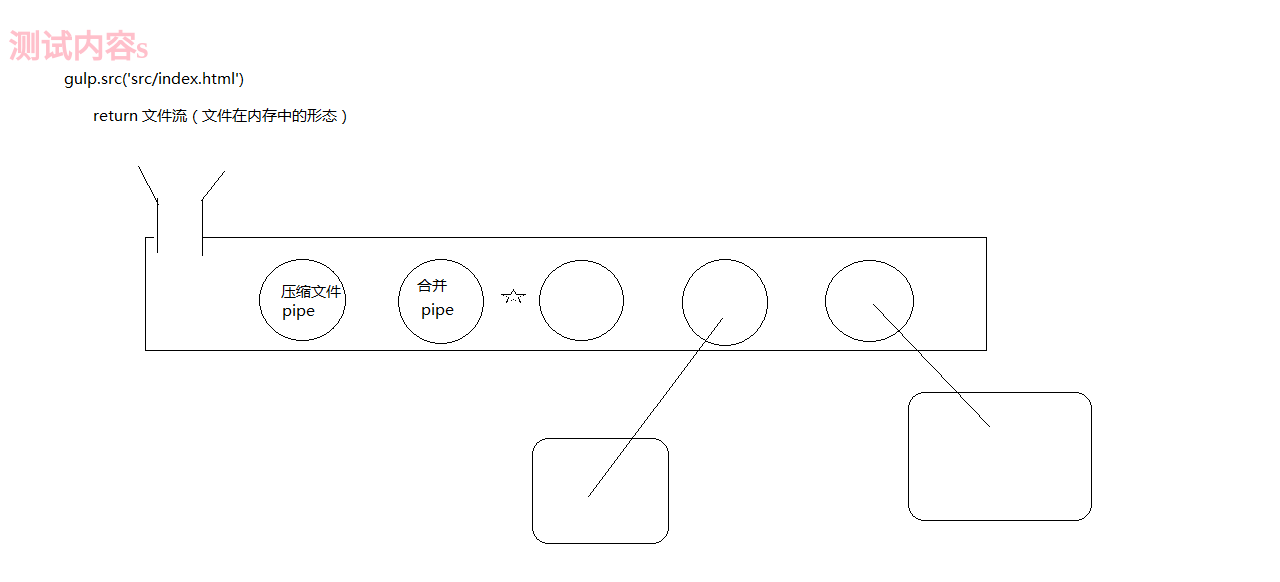
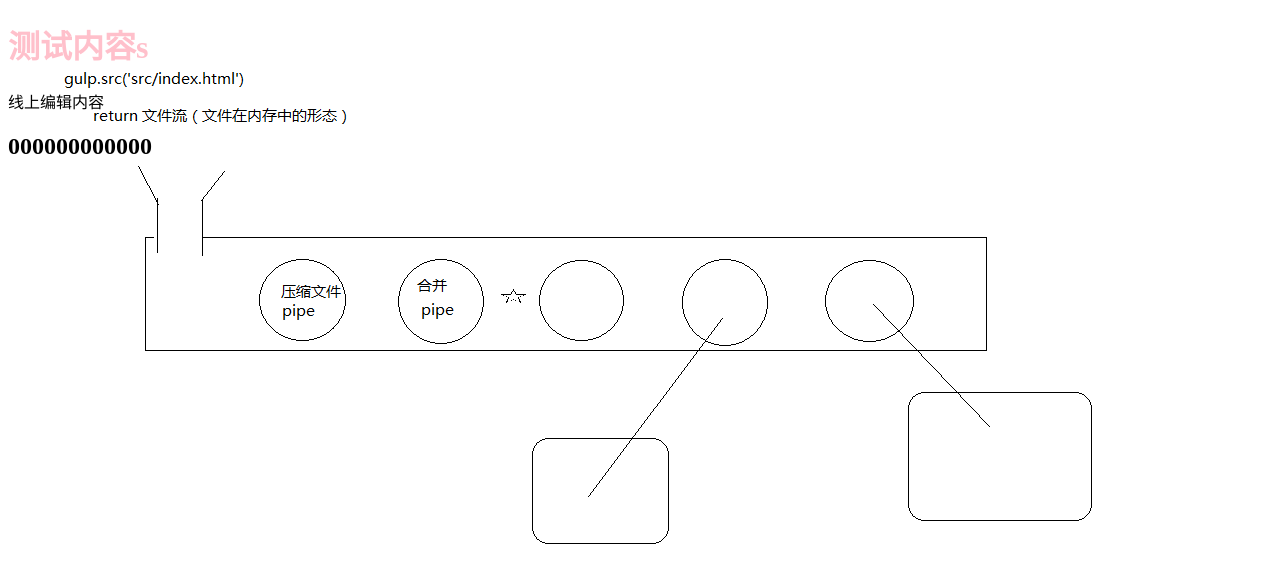
Before and after one commit to 492943735/git-demo, a website: page src/index.html in a window 1280 px wide. Drawn offline with nearby package versions, Linux system fonts and the light colour scheme; files that its build step writes are made by us from their sources.

Commit message:
线上更新文件

```diff
--- a/src/index.html
+++ b/src/index.html
@@ -9,6 +9,12 @@
 <body>
 <!-- 测试注释 -->
   <h1>测试内容s</h1>
+
+
+  线上编辑内容
+  <h2>000000000000</h1>
+
+
   <script src="scripts/all.js"></script>
 </body>
 
```
